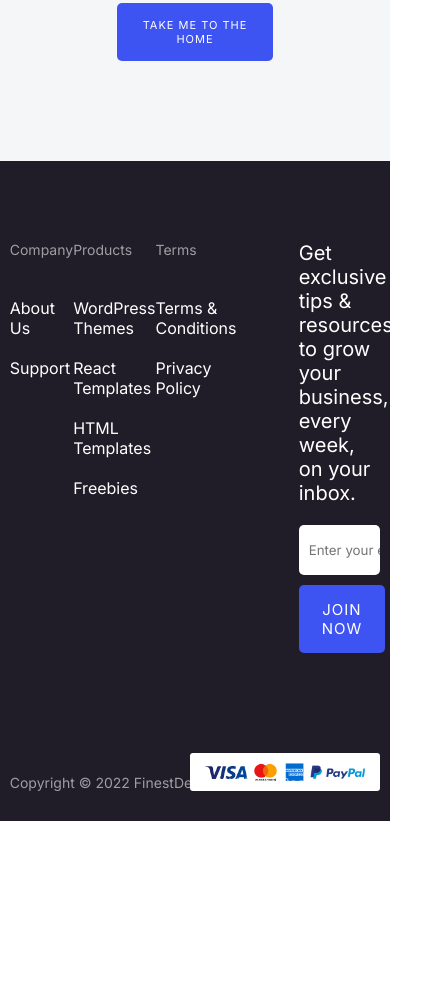
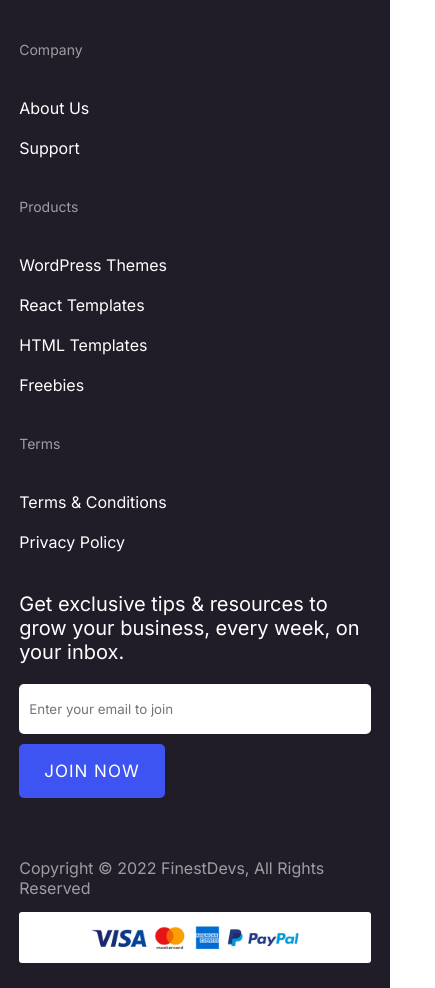
Before and after one commit to onuorachidimma/404_page, a plain HTML site: page index.html in a window 390 px wide. Shown: the part 668-1656 px from the top of the page, 435 px wide, since content can reach past the window. Before the commit the page ends 1489 px from the top, so only its background shows below. Drawn offline with nearby package versions, Linux system fonts and the light colour scheme.

Commit message:
styled for smaller screen sizes

```diff
--- a/assets/css/styles.css
+++ b/assets/css/styles.css
@@ -37,7 +37,12 @@
 header{
     /* background-color: red; */
     position: relative;
-    padding: 30px 0;
+    /* padding: 10px;  */
+    /* 30px 0px */
+}
+
+nav{
+    padding: 30px 20px;
 }
 .others{
     justify-content: space-between;
@@ -101,16 +106,17 @@ main{
     width: 40%;
     padding-top: 50px;
     padding-bottom: 100px;
+    /* background-color: red; */
 }
 
 img{
     margin: auto;
-    width: 82%;
+    width: 90%;
 }
 
 .col-red{
     color: #ff6c4b;
-    font-size: 33.5px;
+    font-size: 35px;
     font-weight: 500;
     margin-top: 10px;
     margin-bottom: 20px;
@@ -146,8 +152,8 @@ img{
 footer{
     background-color: #201d28;
     color: white;
-    padding-top: 80px;
-    padding-bottom: 30px;
+    padding: 80px 10px 20px 10px;
+    /* padding-bottom: 20px; */
 }
 
 .d-block{
@@ -230,3 +236,183 @@ input{
 .material-symbols-outlined{
     display: none;
 }
+
+@media screen and (max-width: 856px) {
+    .w-50{
+        width: 30%;
+        /* font-size: 15px; */
+    }
+
+    .logo{
+        width: 130px;
+    }
+
+    .w-60{
+        width: 70%;
+        font-size: 15px;
+    }
+
+    .col-red{
+        /* color: #ff6c4b; */
+        /* font-size: 25px; */
+        /* font-weight: 500; */
+        /* margin-top: 10px;
+        margin-bottom: 20px; */
+        line-height: 2rem;
+    }
+
+    .footer1{
+        width: 65%;
+        /* justify-content: space-between; */
+    }
+
+    /* .footer1 p{
+        margin-bottom: 20px;
+    } */
+
+    .footer2{
+        width: 100%;
+        /* justify-content: left; */
+    }
+
+    .foot{
+        width: 25%;
+
+    }
+
+    .sect1{
+        justify-content: space-between;
+    }
+
+    .empty{
+        width: 0%;
+    }
+}
+
+@media screen and (max-width: 722px){
+    .others{
+        display: none;
+    }
+
+    .material-symbols-outlined{
+        display: block;
+        font-size: 30px;
+    }
+
+    nav{
+        justify-content: space-between;
+    }
+
+    .logo{
+        width: 120px;
+    }
+
+    .main-container{
+        /* text-align: center; */
+        width: 95%;
+        /* padding-top: 50px;
+        padding-bottom: 100px; */
+        /* background-color: red; */
+    }
+
+    .col-red{
+        /* color: #ff6c4b; */
+        font-size: 23px;
+        /* font-weight: 500; */
+        /* margin-top: 10px;
+        margin-bottom: 20px; */
+        line-height: 2rem;
+
+    }
+
+    .b-btn{
+        padding: 17px 25px;
+        font-size: 13px;
+    }
+
+    .b-btn:hover{
+        padding: 15px 23px;
+
+    }
+
+    .sect1{
+        flex-wrap: wrap;
+    }
+
+    main{
+        margin-bottom: -60px;
+    }
+
+    .footer1{
+        flex-wrap: wrap;
+    }
+
+    .foot, .company, .Products, .Terms{
+        width: 100%;
+    }
+
+    .Products, .Terms{
+        margin-top: 20px;
+    }
+
+    .Terms{
+        margin-bottom: 20px;
+    }
+
+    .footer3{
+        flex-wrap: wrap;
+
+
+    }
+
+    .p_img-container, .copy-r{
+        width: 100%;
+    }
+
+
+
+    .copyright{
+        /* top: 40px; */
+        bottom: 70px;
+        /* margin-top: 50px; */
+        font-size: 16px;
+    }
+
+    .footer2{
+        margin-bottom: 70px;
+    }
+
+    /* .copy-r{
+        margin-top: -4rem;
+    } */
+
+    .p_img-container{
+        justify-content: left;
+        position: absolute;
+        bottom: 5px;
+        /* width: 100%; */
+
+
+
+
+
+    }
+
+    .pay-image{
+        width: 100%;
+
+
+
+        /* margin: 0; */
+        padding: 10px 70px;
+        /* background-color: white; */
+        /* border-radius: 3px;  */
+
+    }
+
+    .join-btn{
+        font-size: 17px;
+    }
+
+
+}
--- a/index.html
+++ b/index.html
@@ -80,7 +80,7 @@
                     </section>
                 </div>
 
-                <div class="d-flex">
+                <div class="foot d-flex">
                     <div class="empty"></div>
                     <div class="footer2">
                         <p>Get exclusive tips & resources to grow your business, every week, on your inbox.</p>
@@ -94,7 +94,7 @@
             </div>
 
             <div class="footer3 d-flex">
-                <div class="w-60">
+                <div class="copy-r w-60">
                     <p class="copyright" >Copyright © 2022 FinestDevs, All Rights Reserved</p>
                 </div>
 
```
